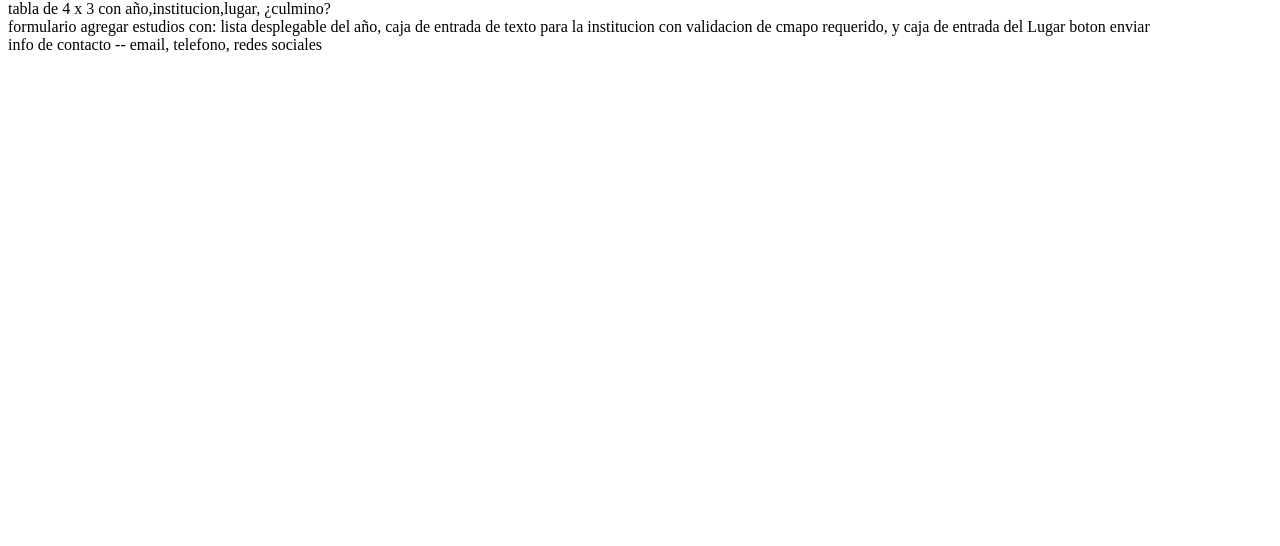
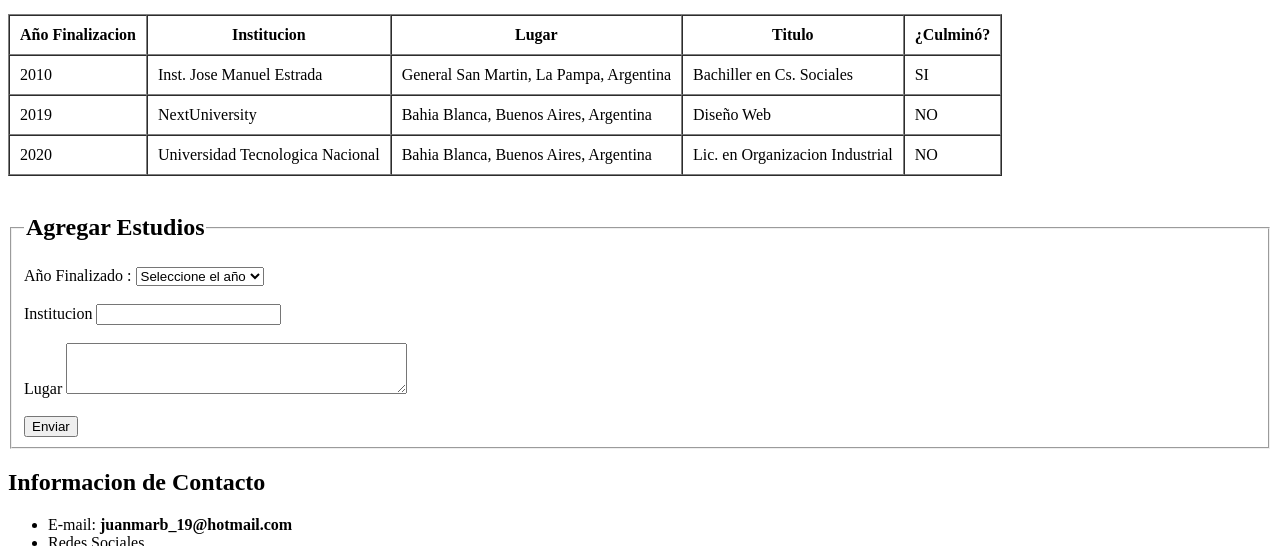
Before and after one commit to juanmarb19/HojaDeVidaDigital, a plain HTML site: page html/Pagina_Educacion.html in a window 1280 px wide. Shown: the part 396-942 px from the top of the page. Before the commit the page ends 800 px from the top, so only its background shows below. Drawn offline with Linux system fonts and the light colour scheme.

Commit message:
Version avanzada, falta concluir con audio y video

```diff
--- a/html/Pagina_Educacion.html
+++ b/html/Pagina_Educacion.html
@@ -22,24 +22,87 @@
         </h3>
     </header>
     <nav>
-      <ul>
-        <li><a href="../index.html">Pagina Principal</a></li>
-        <li><a href="Pagina_Experiencia.html">Experiencia Profesional</a></li>
-      </ul>
+      <a href="../index.html">Inicio</a> ||
+      <a href="Pagina_Experiencia.html">Experiencia Profesional</a>
     </nav>
     <section>
-      educacion -- titulo h2
-      <article class="">
-      tabla de 4 x 3 con año,institucion,lugar, ¿culmino?
-      </article>
-      <article class="">
-        formulario agregar estudios con:
-        lista desplegable del año, caja de entrada de texto para la institucion con validacion de cmapo requerido, y caja de entrada del Lugar
-        boton enviar
+      <h2>Educación</h2>
+      <article>
+        <table border="1", cellspacing="0", cellpadding="10">
+          <thead>
+            <tr>
+              <th>Año Finalizacion</th>
+              <th>Institucion</th>
+              <th>Lugar</th>
+              <th>Titulo</th>
+              <th>¿Culminó?</th>
+            </tr>
+          </thead>
+          <tbody>
+            <tr>
+              <td>2010</td>
+              <td>Inst. Jose Manuel Estrada</td>
+              <td>General San Martin, La Pampa, Argentina</td>
+              <td>Bachiller en Cs. Sociales</td>
+              <td>SI</td>
+            </tr>
+            <tr>
+              <td>2019</td>
+              <td>NextUniversity</td>
+              <td>Bahia Blanca, Buenos Aires, Argentina</td>
+              <td>Diseño Web</td>
+              <td>NO</td>
+            </tr>
+            <tr>
+              <td>2020</td>
+              <td>Universidad Tecnologica Nacional</td>
+              <td>Bahia Blanca, Buenos Aires, Argentina</td>
+              <td>Lic. en Organizacion Industrial</td>
+              <td>NO</td>
+            </tr>
+          </tbody>
+        </table>
+      </article><br>
+      <article>
+        <form>
+          <fieldset>
+              <legend><h2>Agregar Estudios</h2></legend>
+              <label for="Año">Año Finalizado :</label>
+              <select>
+                <option>Seleccione el año</option>
+                <option>2008</option>
+                <option>2009</option>
+                <option>2010</option>
+                <option>2011</option>
+                <option>2012</option>
+                <option>2013</option>
+                <option>2014</option>
+                <option>2015</option>
+                <option>2016</option>
+                <option>2017</option>
+                <option>2018</option>
+                <option>2019</option>
+              </select><br><br>
+              <label for="Institucion">Institucion</label>
+              <input type="text" id="Institucion" required><br><br>
+              <label for="Lugar">Lugar</label>
+              <textarea name="name" rows="3" cols="40"></textarea><br><br>
+              <input type="submit" value="Enviar">
+          </fieldset>
+        </form>
       </article>
     </section>
     <footer>
-      info de contacto -- email, telefono, redes sociales
+      <h2>Informacion de Contacto</h2>
+      <ul>
+        <li>E-mail: <strong>juanmarb_19@hotmail.com</strong></li>
+        <li>Redes Sociales</li>
+          <ul>
+            <li><a href="https://www.instagram.com/juanma.bis/" target="_blank">Instagram</a>  <img src="../Imagenes/logo_insta.jpg" alt="logo instagram" width="25px" height="25px"></li>
+            <li><a href="https://www.facebook.com/Juanmarrrr" target="_blank">Facebook</a>   <img src="../Imagenes/logo_fb.png" alt="logo facebook" width="20px" height="20px"></li>
+          </ul>
+      </ul>
+      falta ancla inicio para volver al principio de la pagina
     </footer>
   </body>
 </html>
```
Also changed, not shown: html/Pagina_Experiencia.html (+13 -6 lines), index.html (+27 -10 lines), Imagenes/IMG.jpg (added), Imagenes/logo_fb.png (added), Imagenes/logo_insta.jpg (added).
